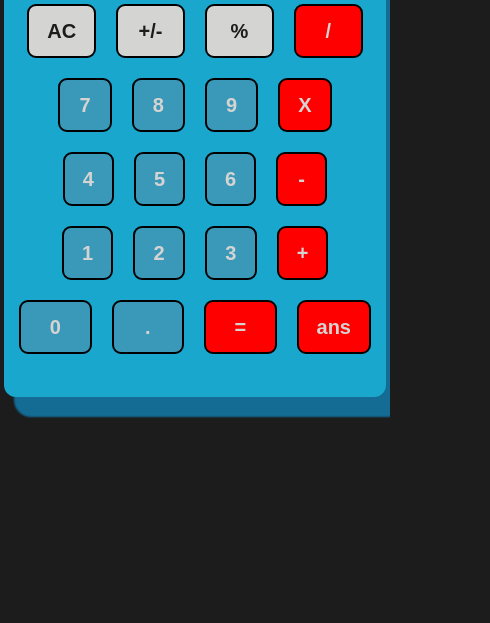
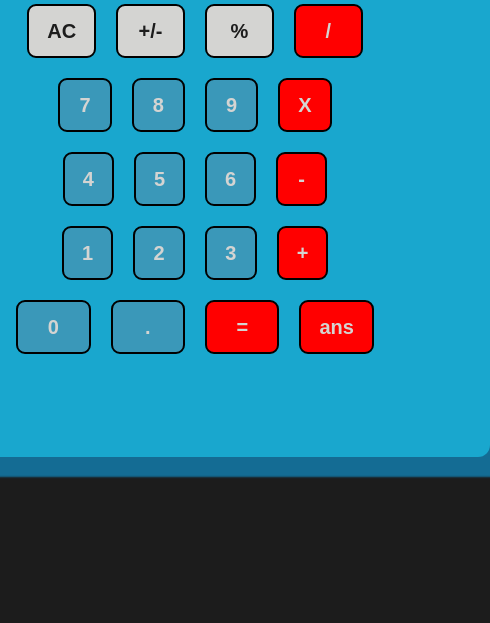
Before and after one commit to LAGstudi0/calculator, a plain HTML site: page index.html in a window 390 px wide. Shown: the part 221-844 px from the top of the page, 490 px wide, since content can reach past the window. Drawn offline with Linux system fonts and the light colour scheme.

Commit message:
change made to the calculator in order to adjust it to the phone

```diff
--- a/script.js
+++ b/script.js
@@ -122,7 +122,7 @@ function resetCalculus()    {
     calculus.typeOfOperand = null;
     calculus.result = null;
 }
-// doesnt work
+// doesnt workg
 function clear()    {
     resetCalculus();
     changeDisplay("");
--- a/styles.css
+++ b/styles.css
@@ -36,7 +36,8 @@ body    {
     height: fit-content;
     width: fit-content;
     padding: 15px;
-    height: 500px;
+    height: 35em;
+    width: 35em;
 }
 
 .buttons    {
```
